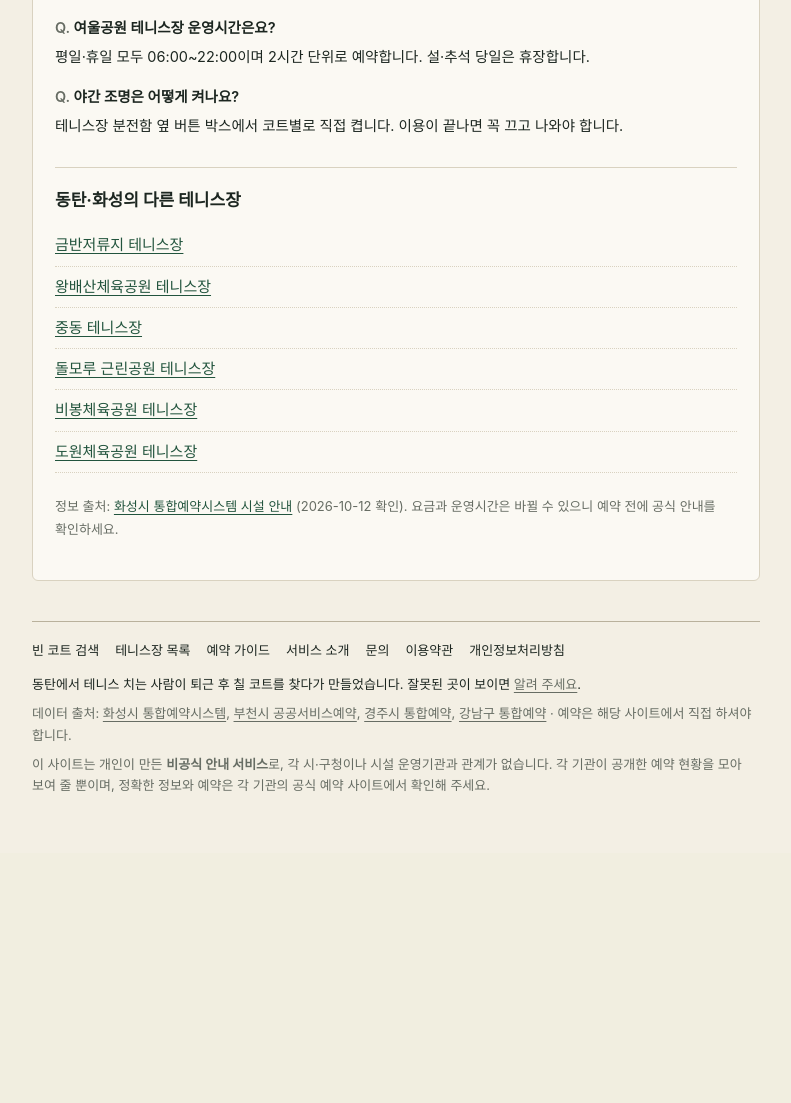
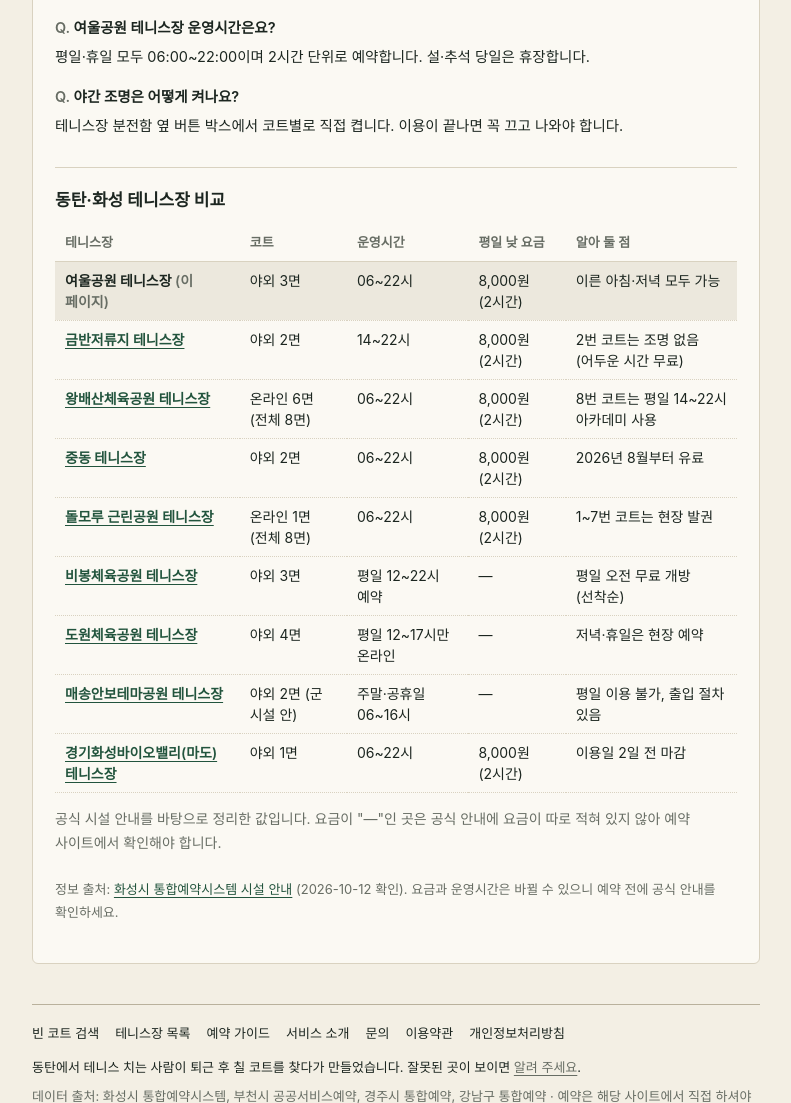
Before and after one commit to unipro8787/john_dev, a Flask app: page /courts/hwaseong-yeoul in a window 1280 px wide. Shown: the part 1802-2905 px from the top of the page, without its empty margins (244-1035 px from the left). Before the commit the page ends 2594 px from the top, so only its background shows below. Run offline with Flask 3, Linux system fonts and the light colour scheme; data that the repository does not hold is empty; some web fonts are replaced.

Commit message:
Add same-region comparison tables and a sourcing section on the about page
Court pages and regional guides now end with a table comparing courts,
hours, weekday daytime fee and a short note for every facility in the
region, plus a few highlights computed from those values. All values come
from the official notes already in facility_details.py and
facility_info.json; missing values stay as a dash. The about page now
explains how availability and facility details are collected and checked.

Co-Authored-By: Claude Opus 5.5 <noreply@anthropic.com>
Claude-Session: https://claude.ai/code/session_018Dnes3H2QHWJh72r4dRGAg

```diff
--- a/dongtan_tennis_finder/app.py
+++ b/dongtan_tennis_finder/app.py
@@ -35,6 +35,7 @@ import hscity_client
 from courts import CITIES, FACILITY_CITY, FACILITY_NOTES
 from facility_details import DETAILS_CHECKED
 from articles import ARTICLES_WRITTEN, articles_for
+from compare import compare_rows, highlights
 from content import CITY_KEYWORDS, CITY_SLUGS, FACILITY_BY_SLUG, FACILITY_SLUGS, GUIDE_CHECKED, GUIDES, INFO_COLLECTED, facility_entries
 
 # 예약 시스템(source)별 월 단위 조회 함수
@@ -183,7 +184,7 @@ def index():
 
 @app.get("/about")
 def about():
-    return render_template("about.html")
+    return render_template("about.html", details_checked=DETAILS_CHECKED)
 
 
 @app.get("/privacy")
@@ -223,8 +224,9 @@ def court_page(slug: str):
         "@type": "FAQPage",
         "mainEntity": [{"@type": "Question", "name": q, "acceptedAnswer": {"@type": "Answer", "text": a}} for q, a in faq],
     } if faq else None
-    nearby = [x for x in facility_entries(_active_cities()) if x["city"] == f["city"] and x["slug"] != slug][:6]
-    return render_template("court.html", f=f, nearby=nearby, jsonld=jsonld, faq_jsonld=faq_jsonld,
+    same_city = [x for x in facility_entries(_active_cities()) if x["city"] == f["city"]]
+    return render_template("court.html", f=f, jsonld=jsonld, faq_jsonld=faq_jsonld,
+                           compare=compare_rows(same_city), highlights=highlights(f["name"], same_city),
                            collected=INFO_COLLECTED, details_checked=DETAILS_CHECKED)
 
 
@@ -284,7 +286,8 @@ def guide_page(slug: str):
     }
     return render_template(
         "guide.html", g=g, jsonld=jsonld, checked=GUIDE_CHECKED,
-        city_facilities=[x for x in facility_entries(_active_cities()) if x["city"] == g["city"]],
+        city_facilities=(city_facilities := [x for x in facility_entries(_active_cities()) if x["city"] == g["city"]]),
+        compare=compare_rows(city_facilities),
         booking_url=city["booking_url"], booking_name=city["booking_name"],
     )
 
--- /dev/null
+++ b/dongtan_tennis_finder/compare.py
@@ -0,0 +1,76 @@
+# 같은 지역 테니스장 비교 표(테니스장 페이지·지역 가이드 페이지 아래쪽)에 쓰는 짧은 값.
+#
+# 새로 조사한 값은 없다. facility_details.py의 공식 안내 정리(DETAILS_CHECKED)와 data/facility_info.json에서
+# 코트 수·운영시간·평일 낮 요금만 뽑아 짧게 적었다. 공식 안내에 없는 값은 "—"로 두고 지어내지 않는다.
+# 시설 규정을 고치면 여기 값도 함께 고친다.
+#
+# online: 이 사이트에서 빈 시간을 보여 주는(온라인 예약) 코트 수 / court: 코트 구성 / hours: 운영시간(온라인 예약 기준)
+# fee: 평일 낮 요금 / note: 비교할 때 알아 둘 한 줄
+
+from __future__ import annotations
+
+_HS = "8,000원 (2시간)"
+_BC = "6,000원 (2시간)"
+
+COMPARE: dict[str, dict] = {
+    # 화성시
+    "여울공원 테니스장": {"online": 3, "court": "야외 3면", "hours": "06~22시", "fee": _HS, "note": "이른 아침·저녁 모두 가능"},
+    "금반저류지 테니스장": {"online": 2, "court": "야외 2면", "hours": "14~22시", "fee": _HS, "note": "2번 코트는 조명 없음(어두운 시간 무료)"},
+    "왕배산체육공원 테니스장": {"online": 6, "court": "온라인 6면 (전체 8면)", "hours": "06~22시", "fee": _HS, "note": "8번 코트는 평일 14~22시 아카데미 사용"},
+    "중동 테니스장": {"online": 2, "court": "야외 2면", "hours": "06~22시", "fee": _HS, "note": "2026년 8월부터 유료"},
+    "돌모루 근린공원 테니스장": {"online": 1, "court": "온라인 1면 (전체 8면)", "hours": "06~22시", "fee": _HS, "note": "1~7번 코트는 현장 발권"},
+    "비봉체육공원 테니스장": {"online": 3, "court": "야외 3면", "hours": "평일 12~22시 예약", "fee": "—", "note": "평일 오전 무료 개방(선착순)"},
+    "도원체육공원 테니스장": {"online": 4, "court": "야외 4면", "hours": "평일 12~17시만 온라인", "fee": "—", "note": "저녁·휴일은 현장 예약"},
+    "매송안보테마공원 테니스장": {"online": 2, "court": "야외 2면 (군 시설 안)", "hours": "주말·공휴일 06~16시", "fee": "—", "note": "평일 이용 불가, 출입 절차 있음"},
+    "경기화성바이오밸리(마도) 테니스장": {"online": 1, "court": "야외 1면", "hours": "06~22시", "fee": _HS, "note": "이용일 2일 전 마감"},
+    # 부천시 (시설 단위 예약)
+    "복사골테니스장": {"online": 6, "court": "하드 3면 + 클레이 3면", "hours": "06~22시", "fee": _BC, "note": "하드·클레이 중 골라 칠 수 있음"},
+    "원미테니스장": {"online": 6, "court": "인조잔디 6면", "hours": "06~22시", "fee": _BC, "note": ""},
+    "종합운동장테니스장": {"online": 13, "court": "하드 13면", "hours": "06~22시", "fee": _BC, "note": "부천에서 코트가 가장 많음"},
+    "부천체육관테니스장(하드)": {"online": 2, "court": "야외 하드 2면", "hours": "06~22시", "fee": _BC, "note": "실내테니스장과 다른 예약 항목"},
+    "부천실내테니스장": {"online": 3, "court": "실내 하드 3면", "hours": "06~22시", "fee": "30,000원 (2시간)", "note": "날씨 상관없음, 20일 오후 7시 오픈"},
+    "해그늘체육공원 테니스장": {"online": 2, "court": "하드 2면", "hours": "10~18시", "fee": "무료", "note": "16일 오전 9시 오픈, 노쇼 1회 1개월 제한"},
+    "해그늘체육공원 테니스장(인조잔디)": {"online": 2, "court": "인조잔디 2면", "hours": "10~18시", "fee": "무료", "note": "A코트 평일 10~14시 어르신 전용"},
+    "성주산체육공원테니스장": {"online": 1, "court": "하드 1면", "hours": "06~22시", "fee": _BC, "note": ""},
+    "소사배수지테니스장": {"online": 2, "court": "하드 2면", "hours": "06~21시", "fee": _BC, "note": "다른 곳보다 1시간 일찍 닫음"},
+    "남부수자원테니스장": {"online": 3, "court": "하드 3면", "hours": "06~22시", "fee": _BC, "note": "온라인으로만 예약"},
+    # 경주시
+    "강변테니스장(북천)": {"online": 8, "court": "온라인 8면 (3~10번)", "hours": "연중무휴", "fee": "1,500원 (1시간)", "note": "경주시민만 신청"},
+    "시민테니스장(북천)": {"online": 4, "court": "클레이, 온라인 4면", "hours": "연중무휴", "fee": "1,500원 (1시간)", "note": "클레이 전용 신발"},
+    "건천테니스장": {"online": 1, "court": "—", "hours": "06~18시", "fee": "1인 1,500원 (1시간)", "note": "승인은 평일에만"},
+    "외동생활체육공원 테니스장": {"online": 2, "court": "2면", "hours": "09~22시, 월요일 휴무", "fee": "개인 1인 1,500원 (1시간)", "note": "야간 조명비 별도"},
+    # 서울 강남구
+    "봉은테니스장": {"online": 4, "court": "4면, 탈의실", "hours": "06~22시", "fee": "—", "note": "삼성중앙역·봉은사역 근처"},
+    "포이테니스장": {"online": 2, "court": "3면 (반코트 1면 포함)", "hours": "06~22시", "fee": "—", "note": "온라인 A·B 코트"},
+    "강남세곡체육공원 테니스장": {"online": 4, "court": "4면, 샤워실", "hours": "화~일 06~22시", "fee": "—", "note": "월요일 휴무"},
+}
+
+
+def _won(fee: str) -> int:
+    """"1인 1,500원 (1시간)" → 1500"""
+    return int(fee.split("원")[0].split()[-1].replace(",", ""))
+
+
+def compare_rows(facilities: list[dict]) -> list[dict]:
+    """facility_entries() 결과(같은 지역 시설들)를 비교 표의 행으로 바꾼다."""
+    return [{"name": f["name"], "slug": f["slug"], **COMPARE[f["name"]]} for f in facilities if f["name"] in COMPARE]
+
+
+def highlights(name: str, facilities: list[dict]) -> list[str]:
+    """같은 지역 안에서 이 시설이 눈에 띄는 점을 비교 표 값으로 계산해 짧은 문장으로 돌려준다."""
+    rows = compare_rows(facilities)
+    me = next((r for r in rows if r["name"] == name), None)
+    if not me or len(rows) < 2:
+        return []
+    out = []
+    most = max(r["online"] for r in rows)
+    if me["online"] == most and sum(r["online"] == most for r in rows) == 1:
+        out.append(f"이 지역에서 이 사이트로 빈 시간을 볼 수 있는 코트가 가장 많은 곳입니다({most}면). 원하는 시간이 꽉 찼을 때 먼저 확인해 볼 만합니다.")
+    if me["online"] == 1:
+        out.append("온라인으로 예약할 수 있는 코트가 1면뿐입니다. 원하는 시간이 이미 찼다면 아래 표에서 같은 지역의 코트가 많은 곳도 함께 보세요.")
+    if me["fee"] == "무료":
+        out.append("대관료가 없는 무료 테니스장입니다. 다만 미리 예약해야 쓸 수 있습니다.")
+    paid = {r["name"]: _won(r["fee"]) for r in rows if r["fee"] not in ("—", "무료")}
+    if name in paid and all(paid[name] > v for n, v in paid.items() if n != name):
+        out.append("같은 지역 유료 코트 가운데 요금이 가장 높은 편입니다. 날씨와 상관없이 칠 수 있는지 등 차이를 확인하고 고르세요.")
+    return out
--- a/dongtan_tennis_finder/static/style.css
+++ b/dongtan_tennis_finder/static/style.css
@@ -1054,3 +1054,13 @@ footer p {
 .info-table tbody th {
   font-weight: 600;
 }
+
+/* 같은 지역 테니스장 비교 표: 지금 보고 있는 시설 행 강조 */
+.compare-table {
+  min-width: 620px;
+}
+
+.compare-table tr.current th,
+.compare-table tr.current td {
+  background: color-mix(in srgb, var(--rule) 45%, transparent);
+}
--- /dev/null
+++ b/dongtan_tennis_finder/templates/_compare.html
@@ -0,0 +1,13 @@
+{# 같은 지역 테니스장 비교 표. rows: compare.compare_rows(), current: 지금 페이지 시설 이름(없으면 강조 없음) #}
+<div class="table-scroll"><table class="info-table compare-table">
+  <thead><tr><th scope="col">테니스장</th><th scope="col">코트</th><th scope="col">운영시간</th><th scope="col">평일 낮 요금</th><th scope="col">알아 둘 점</th></tr></thead>
+  <tbody>
+  {% for r in rows %}
+    <tr{% if r.name == current %} class="current"{% endif %}>
+      <th scope="row">{% if r.name == current %}{{ r.name }} <span class="muted">(이 페이지)</span>{% else %}<a href="{{ url_for('court_page', slug=r.slug) }}">{{ r.name }}</a>{% endif %}</th>
+      <td>{{ r.court }}</td><td>{{ r.hours }}</td><td>{{ r.fee }}</td><td>{{ r.note or '—' }}</td>
+    </tr>
+  {% endfor %}
+  </tbody>
+</table></div>
+<p class="muted">공식 시설 안내를 바탕으로 정리한 값입니다. 요금이 "—"인 곳은 공식 안내에 요금이 따로 적혀 있지 않아 예약 사이트에서 확인해야 합니다.</p>
--- a/dongtan_tennis_finder/templates/court.html
+++ b/dongtan_tennis_finder/templates/court.html
@@ -57,11 +57,10 @@
   </dl>
   {% endif %}
 
-  {% if nearby %}
-  <h3>{{ city_keywords[f.city] }}의 다른 테니스장</h3>
-  <ul class="court-links">
-    {% for n in nearby %}<li><a href="{{ url_for('court_page', slug=n.slug) }}">{{ n.name }}</a></li>{% endfor %}
-  </ul>
+  {% if compare | length > 1 %}
+  <h3>{{ city_keywords[f.city] }} 테니스장 비교</h3>
+  {% if highlights %}<ul class="tips">{% for h in highlights %}<li>{{ h }}</li>{% endfor %}</ul>{% endif %}
+  {% with rows=compare, current=f.name %}{% include "_compare.html" %}{% endwith %}
   {% endif %}
 
   <p class="muted source">정보 출처: <a href="{{ f.info.source_url or f.booking_url }}" target="_blank" rel="noopener">{{ f.booking_name }} 시설 안내</a>{% if f.details %} ({{ details_checked }} 확인){% elif collected %} ({{ collected }} 확인){% endif %}. 요금과 운영시간은 바뀔 수 있으니 예약 전에 공식 안내를 확인하세요.</p>
--- a/dongtan_tennis_finder/templates/guide.html
+++ b/dongtan_tennis_finder/templates/guide.html
@@ -19,10 +19,8 @@
   {% endfor %}
   {% endfor %}
 
-  <h3>{{ city_keywords[g.city] }} 테니스장 바로가기</h3>
-  <ul class="court-links">
-    {% for f in city_facilities %}<li><a href="{{ url_for('court_page', slug=f.slug) }}">{{ f.name }}</a></li>{% endfor %}
-  </ul>
+  <h3>{{ city_keywords[g.city] }} 테니스장 한눈에 비교</h3>
+  {% with rows=compare, current=None %}{% include "_compare.html" %}{% endwith %}
   <p><a class="cta" href="{{ url_for('index') }}">{{ city_keywords[g.city] }} 테니스장 빈 코트 검색하기</a></p>
 
   <p class="muted source">{{ g.city }} 예약 사이트의 공식 안내를 바탕으로 이 사이트가 정리한 내용입니다 ({{ checked }} 확인). 규정은 바뀔 수 있으니 예약 전에 <a href="{{ booking_url }}" target="_blank" rel="noopener">{{ booking_name }}</a> 안내를 함께 확인하세요.</p>
```
Also changed, not shown: dongtan_tennis_finder/templates/about.html (+9 -0 lines), dongtan_tennis_finder/README.md.
